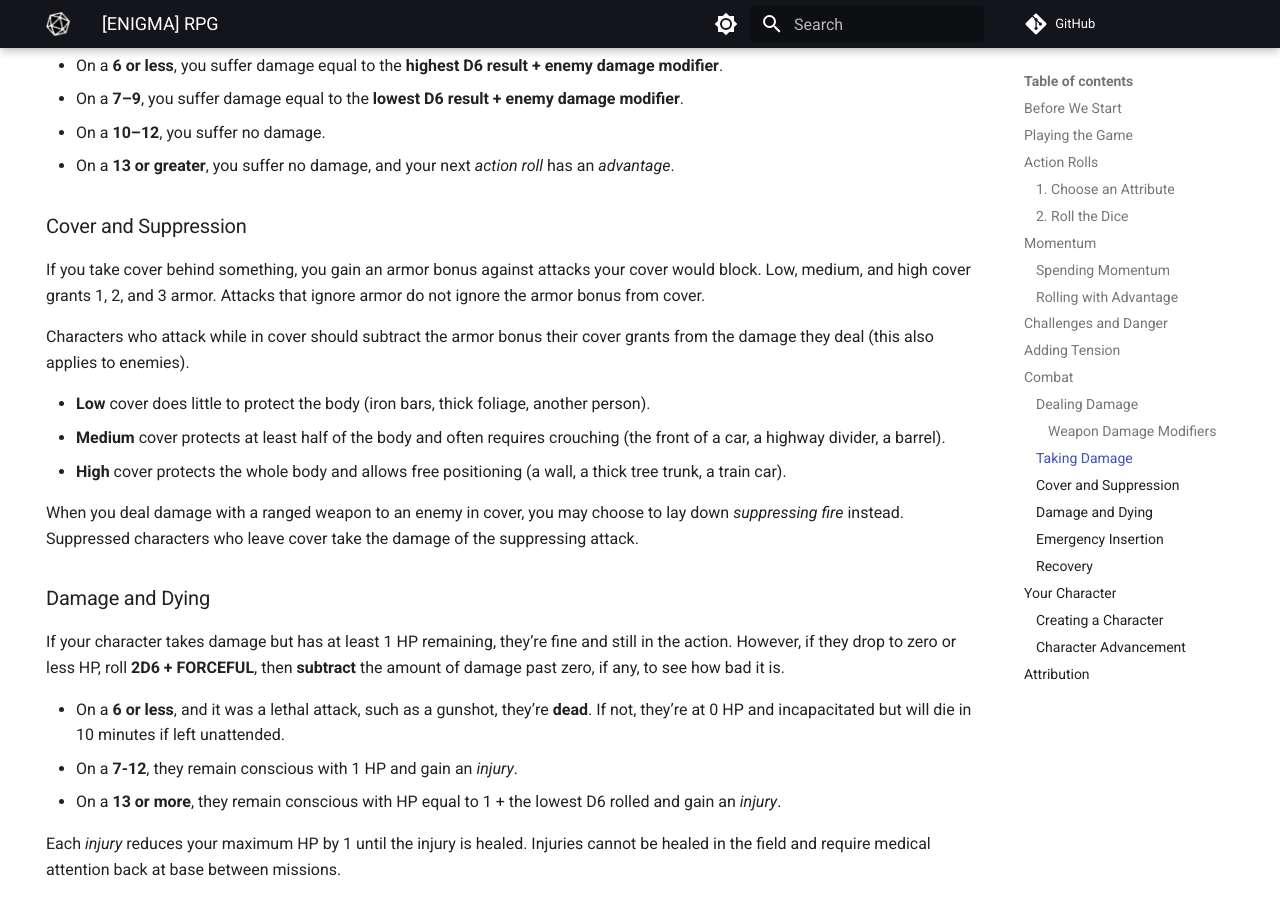
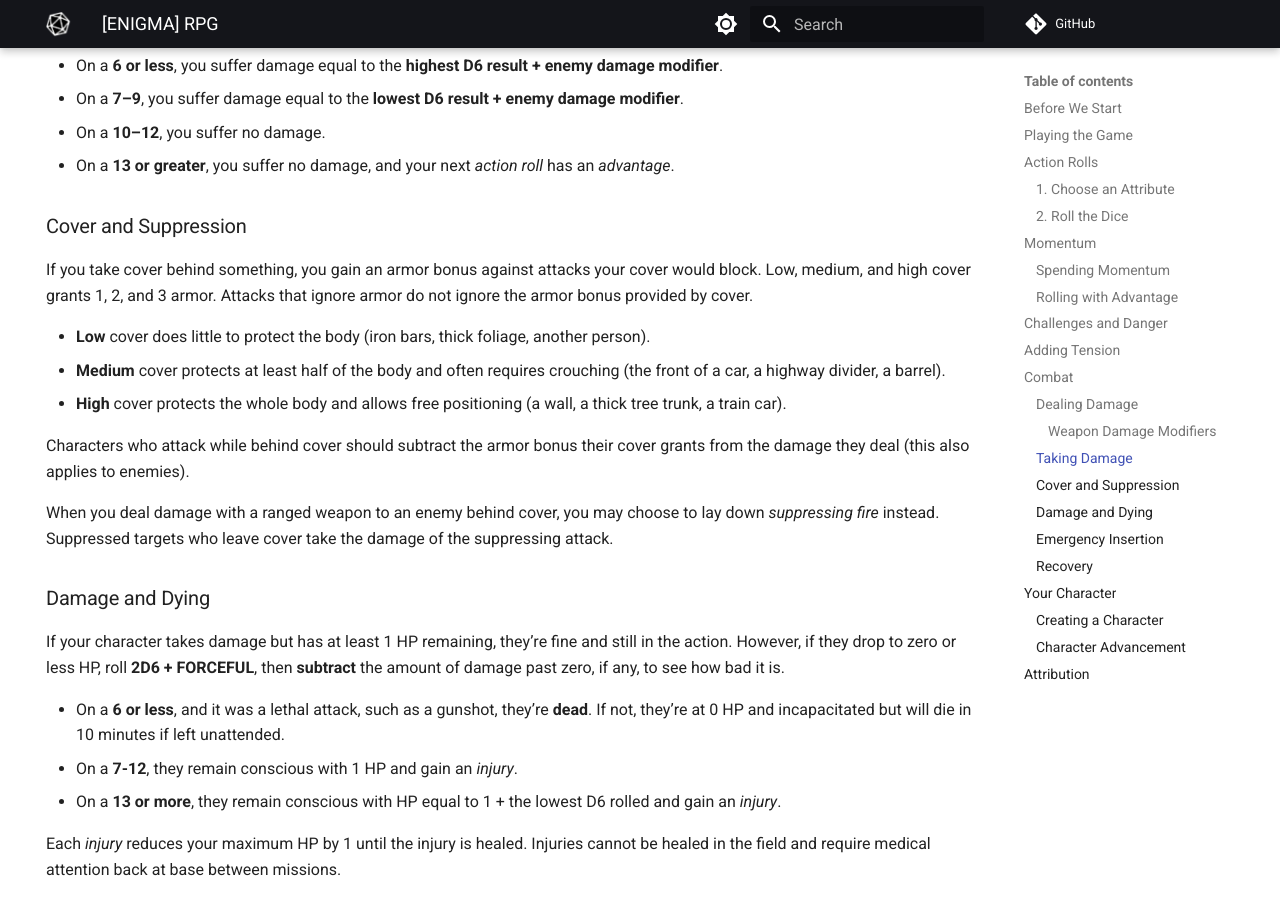
Before and after one commit to joemoose/psiops, an MkDocs documentation site: the page built from docs/index.md, in a window 1280 px wide and 900 px high, scrolled down 3889 px. Built offline with MkDocs 1.6.1 and Material for MkDocs 9.7.7, drawn with Linux system fonts in a browser that asks for light colours; comment, search, counter and statistics services are not loaded; some of the changed text lies outside the part shown.

Commit message:
Update index.md

```diff
--- a/docs/index.md
+++ b/docs/index.md
@@ -137,15 +137,15 @@ When your character makes an *action roll* to defend against damage, they take d
 
 ### Cover and Suppression
 
-If you take cover behind something, you gain an armor bonus against attacks your cover would block. Low, medium, and high cover grants 1, 2, and 3 armor. Attacks that ignore armor do not ignore the armor bonus from cover.
-
-Characters who attack while in cover should subtract the armor bonus their cover grants from the damage they deal (this also applies to enemies).
+If you take cover behind something, you gain an armor bonus against attacks your cover would block. Low, medium, and high cover grants 1, 2, and 3 armor. Attacks that ignore armor do not ignore the armor bonus provided by cover.
 
 - **Low** cover does little to protect the body (iron bars, thick foliage, another person).
 - **Medium** cover protects at least half of the body and often requires crouching (the front of a car, a highway divider, a barrel).
 - **High** cover protects the whole body and allows free positioning (a wall, a thick tree trunk, a train car).
 
-When you deal damage with a ranged weapon to an enemy in cover, you may choose to lay down *suppressing fire* instead. Suppressed characters who leave cover take the damage of the suppressing attack.
+Characters who attack while behind cover should subtract the armor bonus their cover grants from the damage they deal (this also applies to enemies).
+
+When you deal damage with a ranged weapon to an enemy behind cover, you may choose to lay down *suppressing fire* instead. Suppressed targets who leave cover take the damage of the suppressing attack.
 
 ### Damage and Dying
 
```
Also changed, not shown: other parts of docs/index.md (+4 -4 lines).
